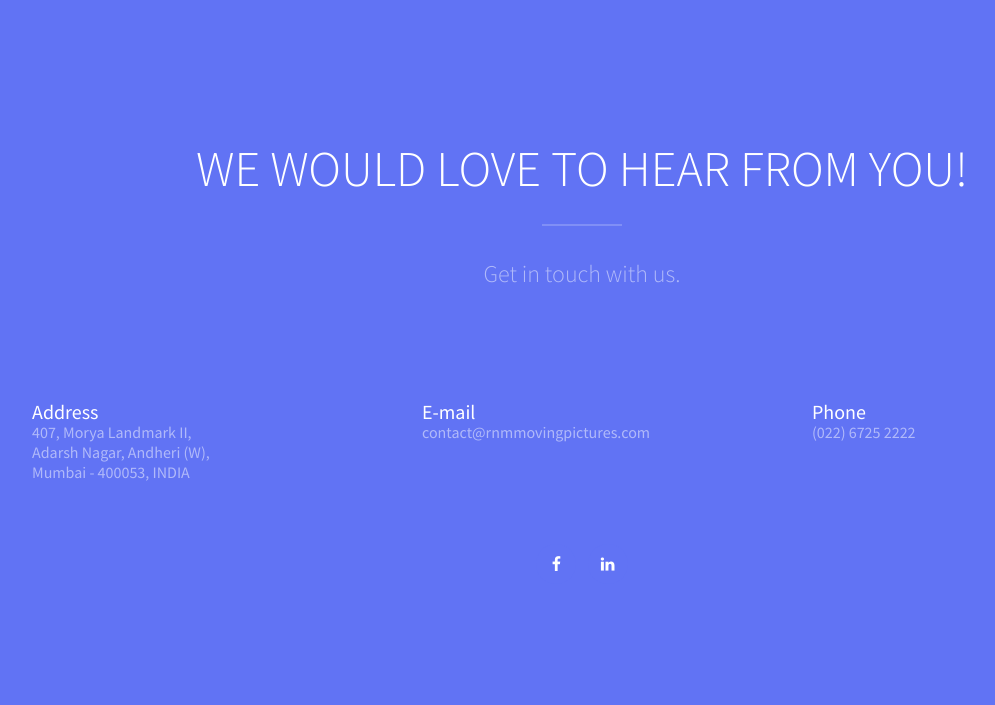
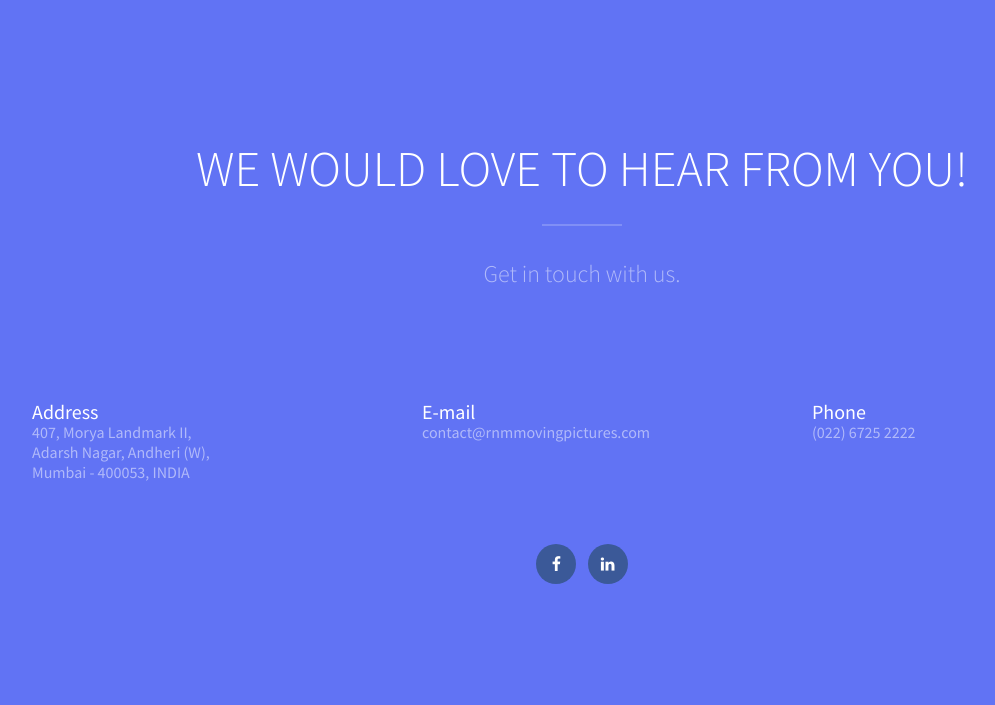
Before and after one commit to rnmmovingpictures/rnmmovingpictures.github.io, a PHP site: page / in a window 1280 px wide. Shown: the part 3946-4651 px from the top of the page, without its empty margins (58-1053 px from the left). Run offline with PHP 8.4, Linux system fonts and the light colour scheme; some web fonts are replaced.

Commit message:
Colour of social links changed

```diff
--- a/css/style.css
+++ b/css/style.css
@@ -832,7 +832,7 @@ h1, h2, h3, h4, h5, h6 {
   color: #fff;
 }
 .social.social-circle a {
-  background: #6173f4;
+  background: #3B5998;
   color: #fff;
   -webkit-border-radius: 50%;
   -moz-border-radius: 50%;
```
